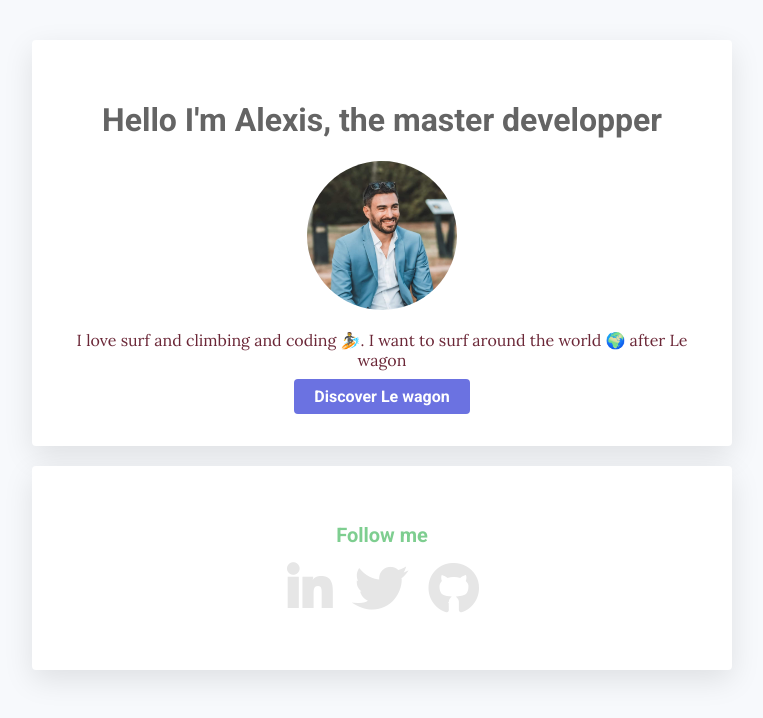
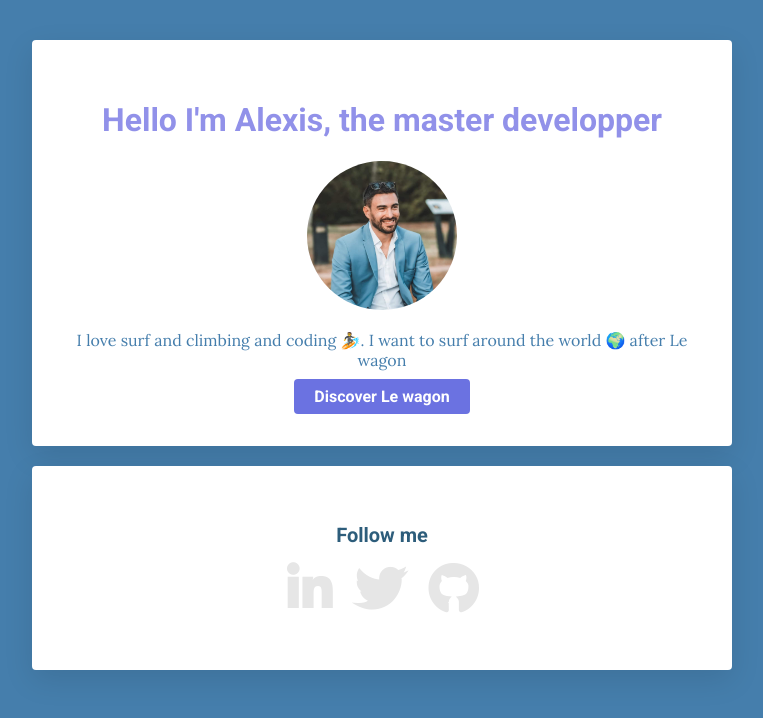
Before and after one commit to Alexcimad/cima_profile, a plain HTML site: page index.html in a window 1280 px wide. Shown: the whole page, without its empty margins (258-1021 px from the left). Drawn offline with Linux system fonts and the light colour scheme.

Commit message:
change color theme to purple

```diff
--- a/style.css
+++ b/style.css
@@ -2,8 +2,8 @@
 @import url('https://fonts.googleapis.com/css2?family=Lora&family=Roboto:wght@100;300;400;700&display=swap');
 
 body {
-  background-color: #F7F9FC;
-  color: #6B2737;
+  background-color: #457eac;
+  color: #457eac;
   font-weight : lighter;
   font-family: 'Lora',serif;
   margin: 0 auto;
@@ -16,16 +16,14 @@ h1,h2,h3
 
 h1 {
  font-size: 32px;
- color: rgb(100, 100, 100);
  font-weight: 900;
-
+ color: #9191e9;
 }
 
 h2{
   font-size: 20px;
-  color :#7ECE90;
   font-weight: 700;
-
+  color: #2d5d7b;
 }
 
 a {
@@ -103,5 +101,5 @@ margin: 40px auto;
 }
 
 .list-inline i:hover {
-  color: black;
+  color: #2d5d7b;
 }
```
